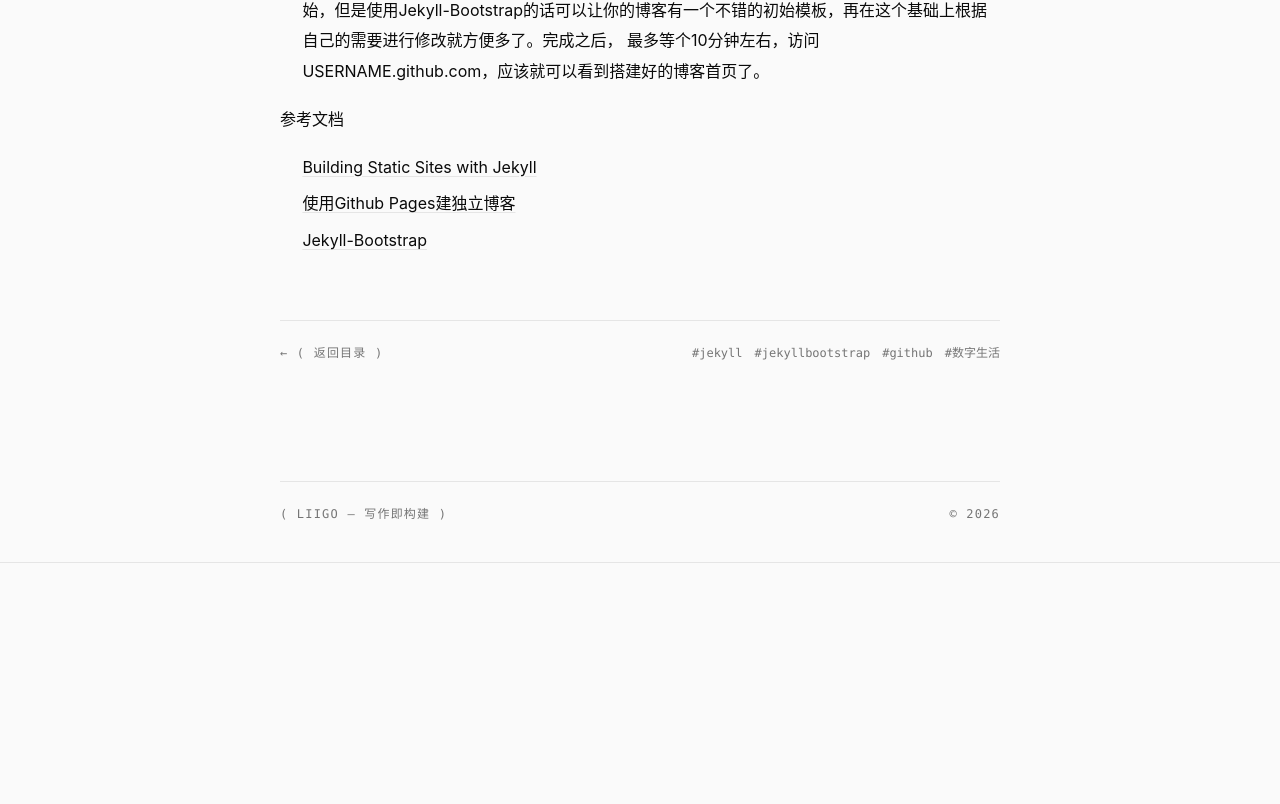
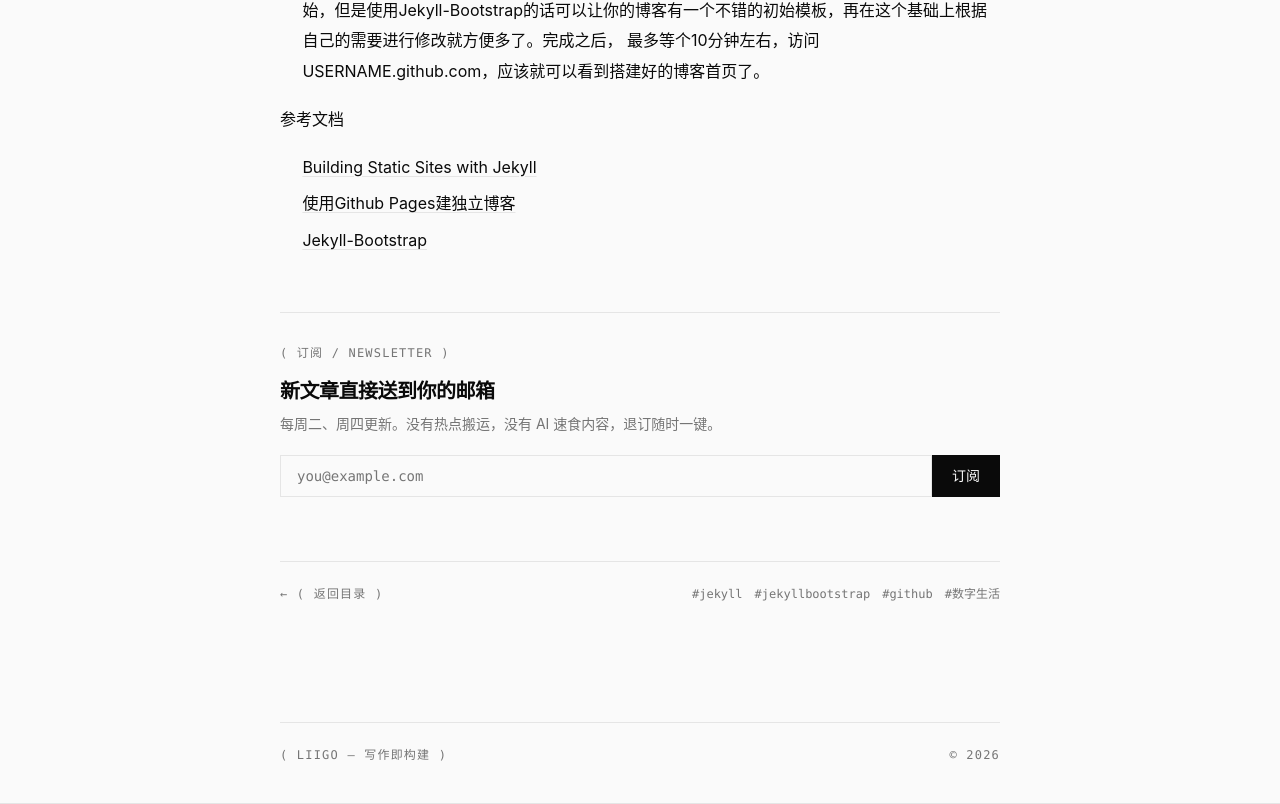
Before and after one commit to glfruit/liigo-blog, a Next.js app: page /posts/blog-with-jekyll-github-pages in a window 1280 px wide. Shown: the part 1630-2434 px from the top of the page. Before the commit the page ends 2193 px from the top, so only its background shows below. Built offline with nearby package versions, Linux system fonts and the light colour scheme.

Commit message:
feat(M4): 文章页底部 Newsletter 订阅框（Buttondown）

```diff
--- /dev/null
+++ b/app/components/SubscribeBox.tsx
@@ -0,0 +1,85 @@
+"use client";
+
+import { useState } from "react";
+
+const EMBED_ACTION = "https://buttondown.com/api/emails/embed-subscribe/liigo";
+const ARCHIVE_URL = "https://buttondown.com/liigo";
+
+/**
+ * Newsletter 订阅框（Buttondown）。
+ * 墨纸风格：发丝线 + 无彩色。提交走 embed-subscribe（no-cors），
+ * 成功后提示查收确认邮件；失败时降级为跳转 Buttondown 归档页。
+ */
+export default function SubscribeBox() {
+  const [email, setEmail] = useState("");
+  const [state, setState] = useState<"idle" | "sending" | "done">("idle");
+
+  async function onSubmit(e: React.FormEvent) {
+    e.preventDefault();
+    if (!email || state !== "idle") return;
+    setState("sending");
+    try {
+      const body = new FormData();
+      body.append("email", email);
+      // no-cors：拿不到响应体，但只要请求发出即视为已提交
+      await fetch(EMBED_ACTION, { method: "POST", mode: "no-cors", body });
+      setState("done");
+    } catch {
+      // 网络异常时降级：跳转到 Buttondown 订阅页
+      window.open(ARCHIVE_URL, "_blank", "noopener");
+      setState("done");
+    }
+  }
+
+  if (state === "done") {
+    return (
+      <div className="hairline-t mt-14 pt-8">
+        <p className="font-mono text-xs uppercase tracking-widest text-ink-3">
+          ( 订阅 / Newsletter )
+        </p>
+        <p className="font-display mt-4 text-xl font-semibold">
+          已收到，请查收确认邮件 ✉
+        </p>
+        <p className="mt-2 text-sm leading-relaxed text-ink-3">
+          点邮件里的确认链接后即订阅成功。没收到的话检查垃圾箱，或到{" "}
+          <a href={ARCHIVE_URL} target="_blank" rel="noopener" className="underline underline-offset-4">
+            归档页
+          </a>{" "}
+          重试。
+        </p>
+      </div>
+    );
+  }
+
+  return (
+    <div className="hairline-t mt-14 pt-8">
+      <p className="font-mono text-xs uppercase tracking-widest text-ink-3">
+        ( 订阅 / Newsletter )
+      </p>
+      <p className="font-display mt-4 text-xl font-semibold tracking-tight">
+        新文章直接送到你的邮箱
+      </p>
+      <p className="mt-2 text-sm leading-relaxed text-ink-3">
+        每周二、周四更新。没有热点搬运，没有 AI 速食内容，退订随时一键。
+      </p>
+      <form onSubmit={onSubmit} className="mt-5 flex gap-0">
+        <input
+          type="email"
+          name="email"
+          required
+          value={email}
+          onChange={(e) => setEmail(e.target.value)}
+          placeholder="you@example.com"
+          className="hairline min-w-0 flex-1 bg-paper px-4 py-2.5 font-mono text-sm outline-none placeholder:text-ink-3 focus:border-ink"
+        />
+        <button
+          type="submit"
+          disabled={state === "sending"}
+          className="shrink-0 bg-ink px-5 py-2.5 font-mono text-sm text-paper transition-opacity hover:opacity-85 disabled:opacity-50"
+        >
+          {state === "sending" ? "提交中…" : "订阅"}
+        </button>
+      </form>
+    </div>
+  );
+}
--- a/app/globals.css
+++ b/app/globals.css
@@ -32,9 +32,21 @@ body {
 .hairline-b {
   border-bottom: 1px solid var(--color-line);
 }
+.hairline-t {
+  border-top: 1px solid var(--color-line);
+}
+.hairline {
+  border: 1px solid var(--color-line);
+}
 @media (-webkit-min-device-pixel-ratio: 2), (min-resolution: 192dpi) {
   .hairline-b {
     border-bottom-width: 0.5px;
+  }
+  .hairline-t {
+    border-top-width: 0.5px;
+  }
+  .hairline {
+    border-width: 0.5px;
   }
 }
 
--- a/app/posts/[slug]/page.tsx
+++ b/app/posts/[slug]/page.tsx
@@ -4,6 +4,7 @@ import { notFound } from "next/navigation";
 import { MDXRemote } from "next-mdx-remote/rsc";
 import remarkGfm from "remark-gfm";
 import { getAllPosts, getPostBySlug, CATEGORIES } from "@/lib/posts";
+import SubscribeBox from "@/app/components/SubscribeBox";
 
 export function generateStaticParams() {
   return getAllPosts().map((p) => ({ slug: p.slug }));
@@ -89,6 +90,9 @@ export default async function PostPage({
         <MDXRemote source={post.content} options={{ mdxOptions: { remarkPlugins: [remarkGfm] } }} />
       </div>
 
+      {/* Newsletter 订阅 */}
+      <SubscribeBox />
+
       {/* 文章脚 */}
       <footer className="mt-16">
         <div className="hairline-b" />
```
